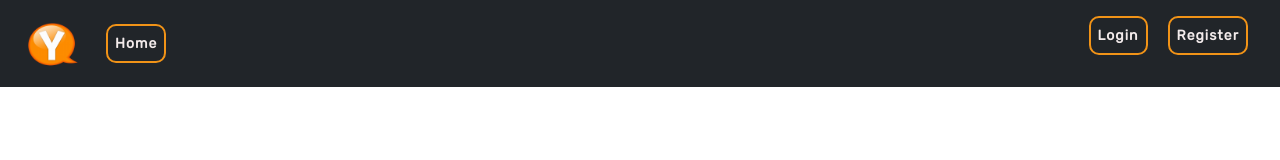
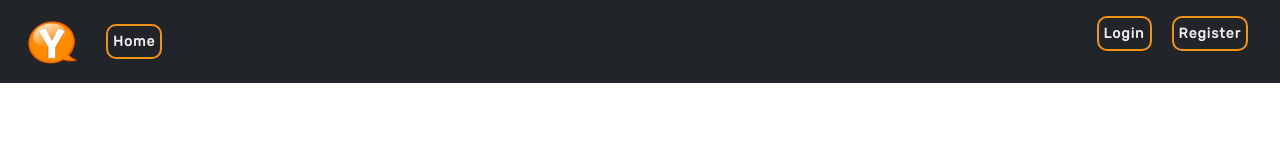
Before and after one commit to geojimas/authentication-system, a Vue app in the folder frontend/: page / in a window 1280 px wide. Shown: the top 160 px of the page. Built offline with nearby package versions, Linux system fonts and the light colour scheme.

Commit message:
change to dart-sass

```diff
--- a/frontend/package.json
+++ b/frontend/package.json
@@ -27,7 +27,7 @@
     "babel-eslint": "^10.1.0",
     "eslint": "^6.7.2",
     "eslint-plugin-vue": "^7.0.0",
-    "node-sass": "^4.12.0",
+    "sass": "^1.26.5",
     "sass-loader": "^8.0.2"
   }
 }
--- a/frontend/src/assets/styles.scss
+++ b/frontend/src/assets/styles.scss
@@ -130,7 +130,7 @@ button {
       margin-right: 20px;
       text-decoration: none;
       border: 2px solid $secondary;
-      padding: 7px;
+      padding: 5px;
       border-radius: 10px;
       &:hover {
         text-decoration: underline;
```
Also changed, not shown: 1 other file (tests, documents, lock files or other folders).
